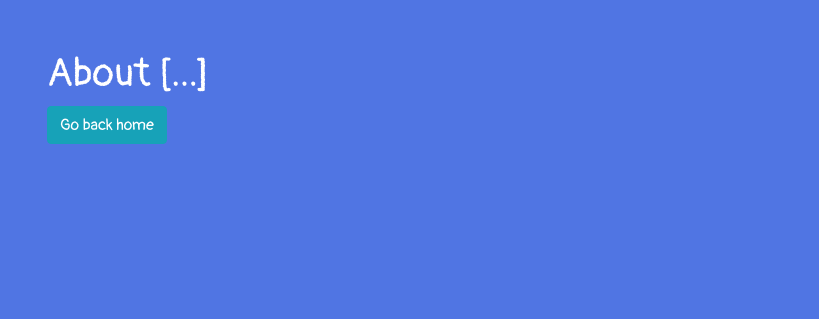
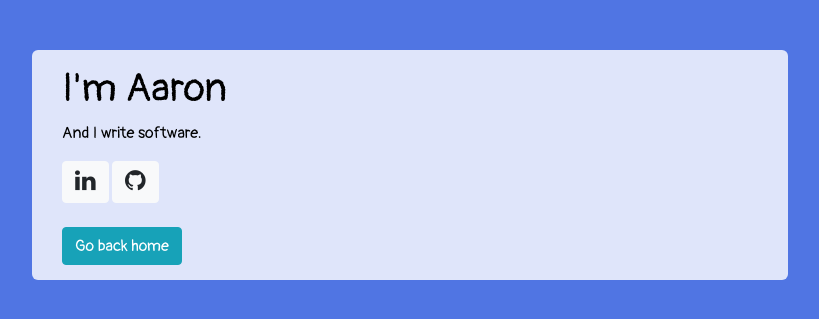
Before and after one commit to aa-ag/wordcount, a Django app: page /about/ in a window 1280 px wide. Shown: the top 319 px of the page, without its empty margins (230-1049 px from the left). Run offline with Django 3.2, Linux system fonts and the light colour scheme; some libraries are stand-ins or nearby versions; some web fonts are replaced.

Commit message:
added favicon and styled About page

```diff
--- a/static/css/style.css
+++ b/static/css/style.css
@@ -12,10 +12,11 @@ body {
     max-width: 60%;
 }
 
-#resultbox {
+#resultbox, #aboutbox{
     border-radius: 6px;
     background-color: #ffffffd0;
     color: rgb(0, 0, 0);
+    margin-bottom: 3vh;
 }
 
 #textarea {
@@ -33,3 +34,7 @@ body {
 #detectedlag {
     padding-top: 4vh;
 }
+
+#aboutboxcontent {
+    padding: 15px;
+}
--- a/templates/about.html
+++ b/templates/about.html
@@ -1,10 +1,15 @@
 {% extends 'base.html' %}
 {% block content %}
 
-<div class="container">
-    <h1>About [...]</h1>
-
-    <a href="{% url 'home' %}" class="btn btn-info">Go back home</a>
+<div class="container" id="aboutbox">
+    <div id="aboutboxcontent">
+        <h1>I'm Aaron</h1>
+        <p>And I write software.</p>
+        <a role="button" class="btn btn-light" href="https://www.linkedin.com/in/aa-ag/" target="_blank"><i class="fa fa-linkedin" style="font-size:24px" aria-hidden="true"></i></a>
+        <a role="button" class="btn btn-light" href="https://github.com/aa-ag" target="_blank"><i class="fa fa-github" style="font-size:24px" aria-hidden="true"></i></a>
+        <br><br>
+        <a href="{% url 'home' %}" class="btn btn-info">Go back home</a>
+    </div>
 </div>
 
 {% endblock %}
--- a/templates/base.html
+++ b/templates/base.html
@@ -7,9 +7,10 @@
 <meta name="Description" content="Enter your description here"/>
 <link rel="stylesheet" href="https://cdnjs.cloudflare.com/ajax/libs/twitter-bootstrap/4.5.2/css/bootstrap.min.css">
 <link rel="stylesheet" href="https://cdnjs.cloudflare.com/ajax/libs/font-awesome/5.15.0/css/all.min.css">
+<link rel="stylesheet" href="https://cdnjs.cloudflare.com/ajax/libs/font-awesome/4.7.0/css/font-awesome.min.css">
 {% load static %}
 <link rel="stylesheet" href="{% static 'css/style.css'%}" type="text/css">
-<link rel="shortcut icon" type="image/png" href="{% static 'favicon.ico' %}"/>
+<link rel="shortcut icon" type="png" href="{% static 'favicon.png' %}"/>
 <title>{% block title %}Word Counter & Language Detector{% endblock %}</title>
 </head>
 <body>
--- a/templates/home.html
+++ b/templates/home.html
@@ -3,7 +3,7 @@
 
 <div class="container">
     <h2 class="display-4"><u id="underline">Word Counter & Language Detector</u></h2>
-    <small>Enter words and the program counts them</small>
+    <small>Enter words and the program counts them (and detects what language is being used).</small>
     <form action="{% url 'result' %}">
         <div class="form-group">
             <textarea name="fulltext" id="textarea" cols="30" rows="7" class="form-control" required></textarea>
```
Also changed, not shown: static/favicon.png (added).
